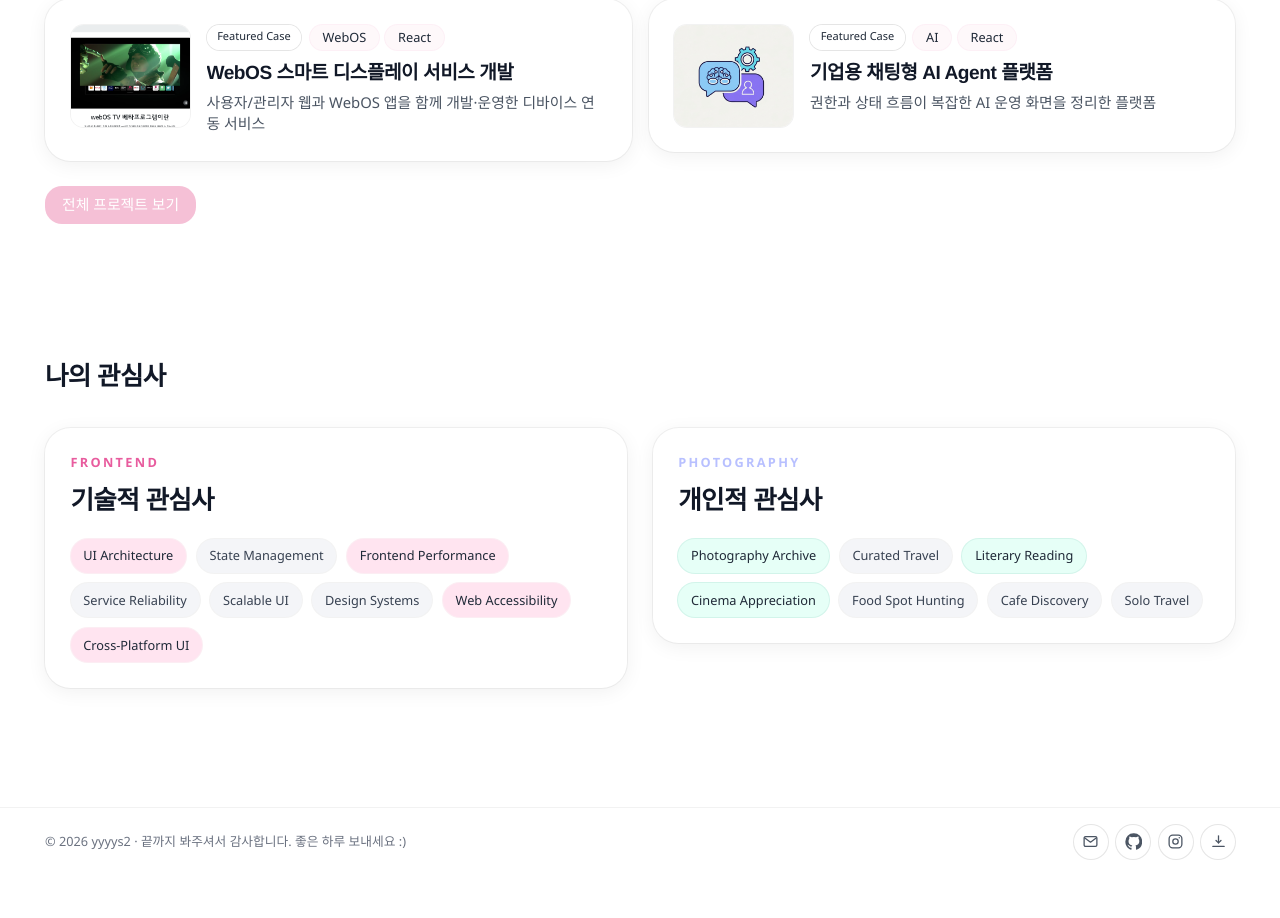
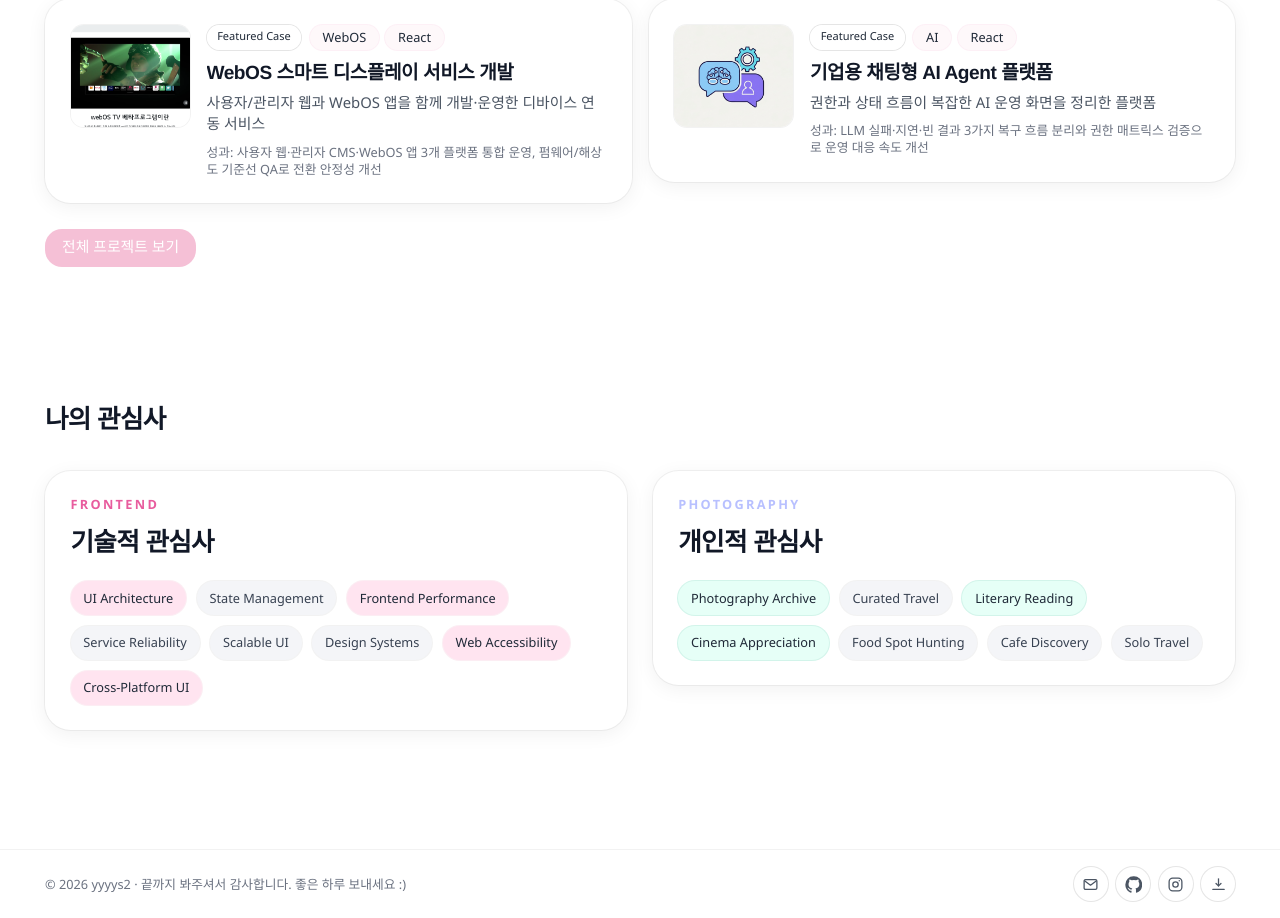
Before and after one commit to yyyys2/portfolio, a React (Vite) app: page / in a window 1280 px wide. Shown: the part 920-1838 px from the top of the page. Before the commit the page ends 1796 px from the top, so only its background shows below. Built offline with nearby package versions, Linux system fonts and the light colour scheme; a web font is replaced by a local one.

Commit message:
feat(home): focus featured cards on quantified impact

```diff
--- a/src/sections/home/FeaturedProjectSection.tsx
+++ b/src/sections/home/FeaturedProjectSection.tsx
@@ -4,6 +4,17 @@ import Section from "@/components/ui/Section"
 import Tag from "@/components/ui/Tag"
 import { projects } from "@/data/projects"
 import { useI18n } from "@/hooks/useI18n.ts"
+
+const featuredImpactCopy = {
+  "webos-multi": {
+    ko: "성과: 사용자 웹·관리자 CMS·WebOS 앱 3개 플랫폼 통합 운영, 펌웨어/해상도 기준선 QA로 전환 안정성 개선",
+    en: "Impact: Unified operations across 3 surfaces (user web, admin CMS, WebOS app) with firmware/resolution QA baselines for more stable transitions",
+  },
+  "ai-agent": {
+    ko: "성과: LLM 실패·지연·빈 결과 3가지 복구 흐름 분리와 권한 매트릭스 검증으로 운영 대응 속도 개선",
+    en: "Impact: Improved ops response speed by separating 3 recovery flows (failed, delayed, empty LLM output) and validating permission-matrix scenarios",
+  },
+} as const
 
 export default function FeaturedProjectSection() {
   const { t, lang } = useI18n()
@@ -22,6 +33,13 @@ export default function FeaturedProjectSection() {
           const title = lang === "ko" ? featured.title.ko : featured.title.en
           const oneLiner =
             lang === "ko" ? featured.oneLiner.ko : featured.oneLiner.en
+          const impactText =
+            featuredImpactCopy[featured.id as keyof typeof featuredImpactCopy]?.[
+              lang
+            ] ??
+            (lang === "ko"
+              ? `성과: ${featured.result.ko[0]}`
+              : `Impact: ${featured.result.en[0]}`)
 
           return (
             <FadeIn key={featured.id} delay={index * 0.06}>
@@ -58,6 +76,9 @@ export default function FeaturedProjectSection() {
                     <p className="mt-1 line-clamp-2 text-xs leading-relaxed text-gray-600 dark:text-neutral-300 sm:text-sm">
                       {oneLiner}
                     </p>
+                    <p className="mt-2 line-clamp-2 text-[11px] leading-relaxed text-gray-500 dark:text-neutral-400 sm:text-xs">
+                      {impactText}
+                    </p>
                   </div>
                 </div>
               </Card>
```
